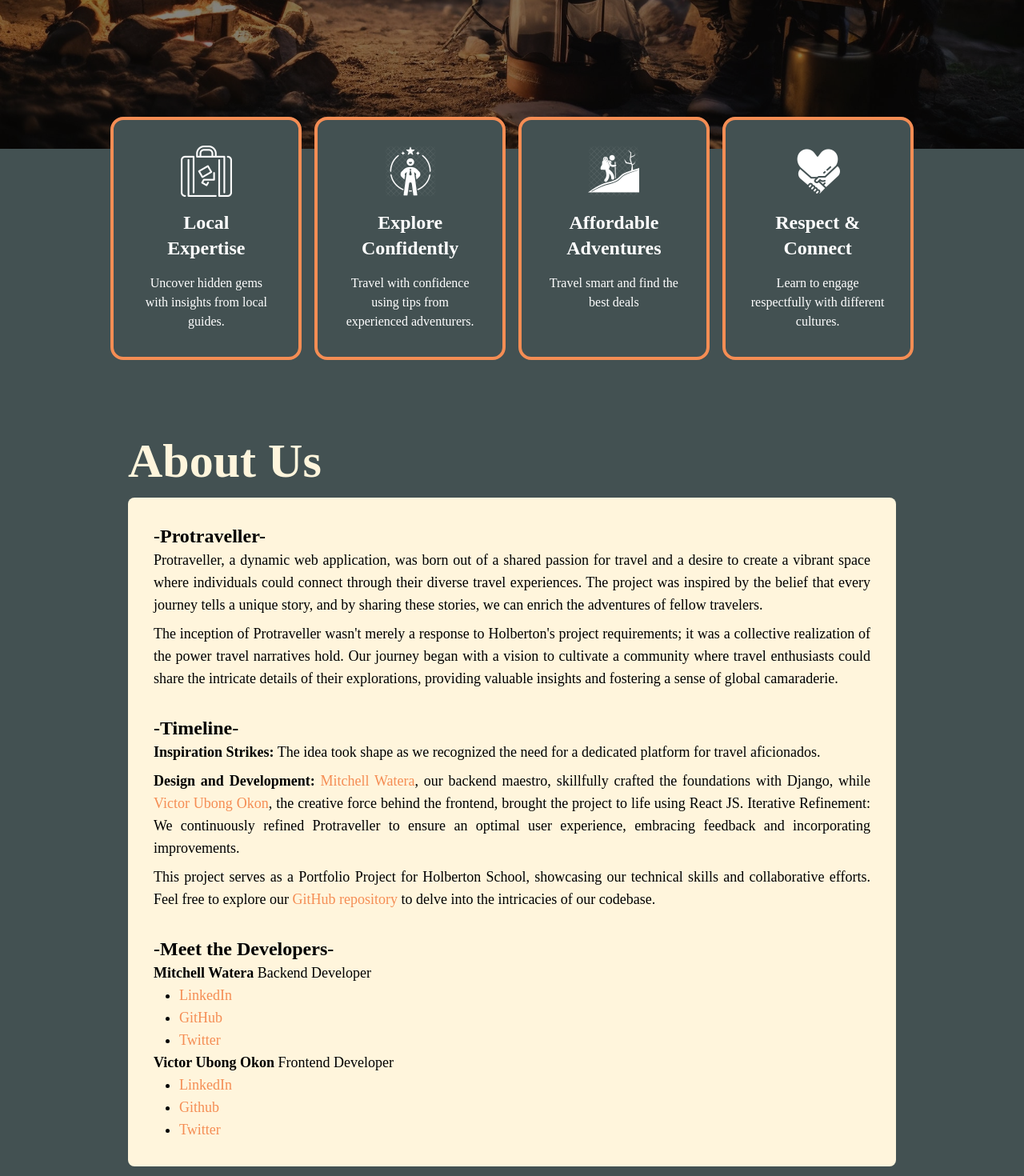
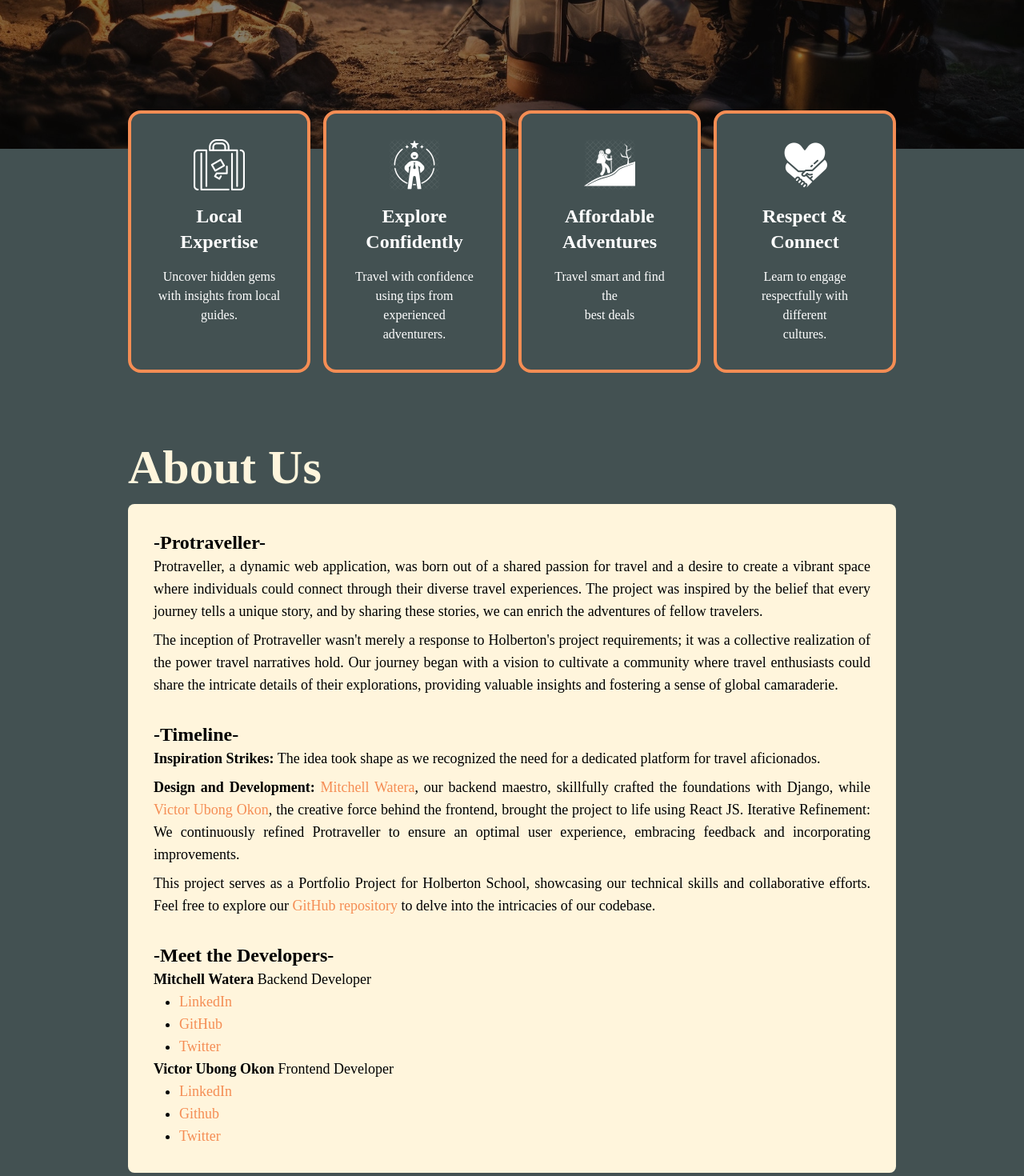
Before and after one commit to Vcky4/ProTraveller, a React (Create React App) app in the folder frontend/protraveller/: page / in a window 1280 px wide. Shown: the part 700-2170 px from the top of the page at 80% size. Built offline with nearby package versions, Linux system fonts and the light colour scheme.

Commit message:
fix feature section

```diff
--- a/frontend/protraveller/src/components/About.js
+++ b/frontend/protraveller/src/components/About.js
@@ -7,9 +7,10 @@
         AOS.init({ duration: 3000 })
     }, [])
     return (
-        <section className="background pt-10 pb-20 px-40">
-            <h1 className='font-bold cream text-6xl 2xl:text-9xl playfair text-start'>About Us</h1>
-            <div className="bg-cream self-center p-8 rounded-lg mt-4">
+        <section className="background pt-10 pb-20 md:px-40 px-10 justify-center items-center flex">
+            <div>
+                <h1 className='font-bold cream text-6xl playfair text-start'>About Us</h1>
+                <div className="bg-cream self-center p-8 rounded-lg mt-4 max-w-6xl">
                     <h1 className='font-semibold text-2xl 2xl:text-4xl playfair text-start'>-Protraveller-</h1>
                     <p className="text-justify text-lg playfair">
                         Protraveller, a dynamic web application, was born out of a shared passion for travel and
@@ -56,6 +57,7 @@
                         </ul>
                     </p>
                 </div>
+            </div>
         </section>
     )
 }
--- a/frontend/protraveller/src/components/Features.js
+++ b/frontend/protraveller/src/components/Features.js
@@ -11,8 +11,8 @@
         AOS.init({ duration: 3000 })
     }, [])
     return (
-        <section className="flex background justify-center relative lg:h-80 md:h-screen h-screen">
-            <div className="grid grid-cols-1 md:grid-cols-2 lg:grid-cols-4 gap-4 absolute -top-10">
+        <section className="flex background justify-center ">
+            <div className="grid grid-cols-2 md:px-40 px-10  md:grid-cols-2 lg:grid-cols-4 gap-4 -top-10 -translate-y-12">
                 <div className="flex flex-col items-center gap-4 px-8 py-8 background border border-color border-4 rounded-2xl">
                     <img src={ext} alt="" className="w-18 h-16" style={{ filter: 'brightness(0) invert(1)' }} />
                     <h2 className="text-2xl font-semibold text-center text-white playfair">Local <br /> Expertise</h2>
```
Lines whose indentation alone changed are shown as unchanged.
